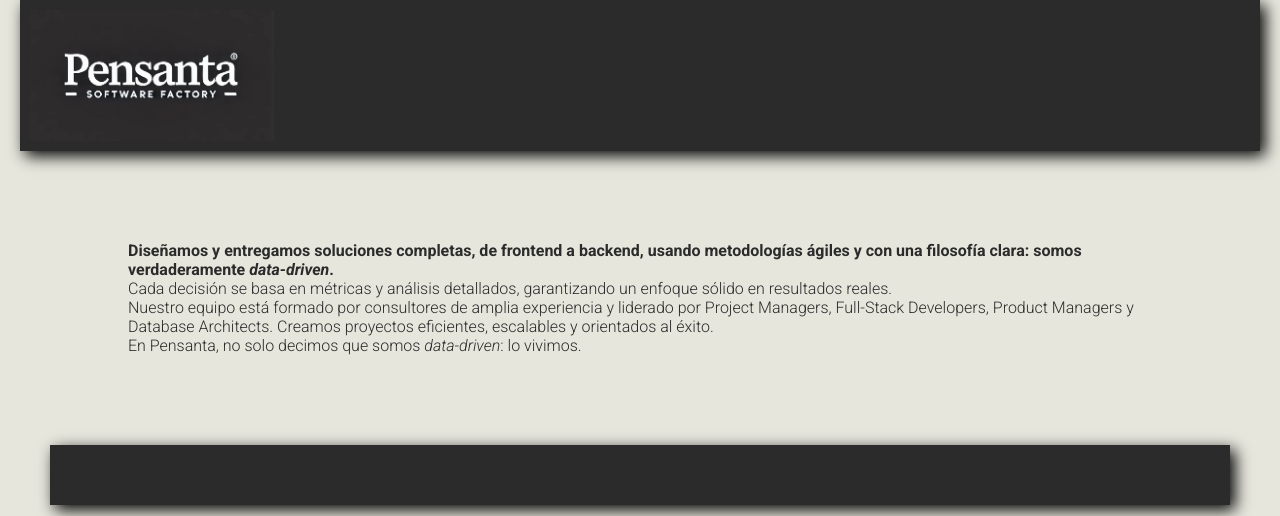
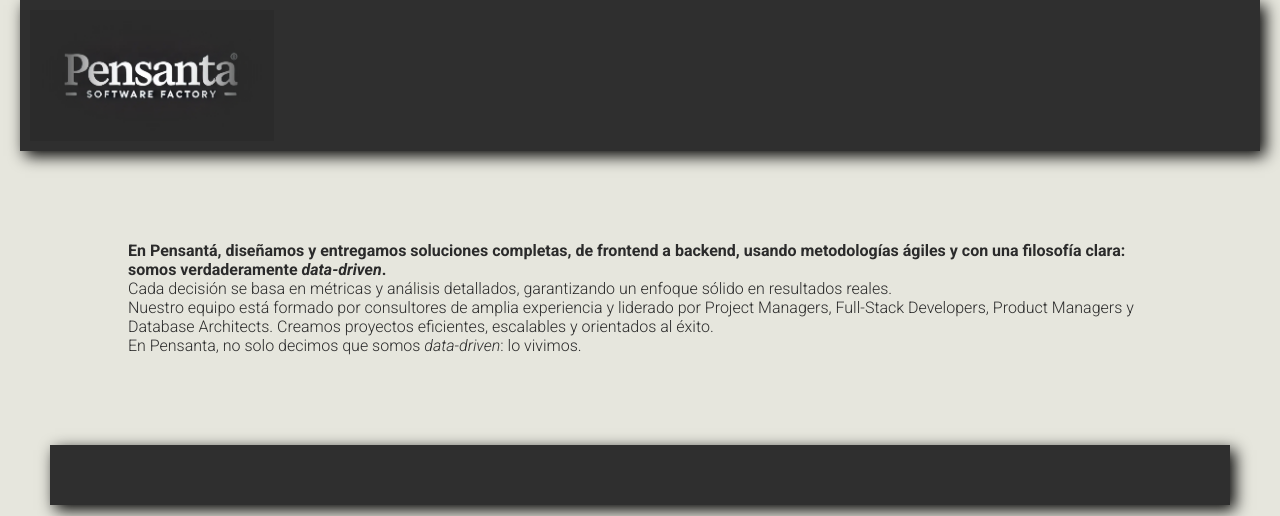
Before and after one commit to ElazarPimentel/pensanta.com, a PHP site: page / in a window 1280 px wide. Shown: the top 516 px of the page. Run offline with PHP 8.4, Linux system fonts and the light colour scheme.

Commit message:
Content: New text Added diacritics

```diff
--- a/css/main.css
+++ b/css/main.css
@@ -15,7 +15,7 @@ body {
 }
 
 header {
-    background-color: #2B2B2B;
+    background-color: #2F2F2F;
     color: #E6E6DD;
     margin: 0 20px;
     padding: 10px;
@@ -81,7 +81,7 @@ main .textos .boton {
 /*  estilos de section  */
 
 section {
-    background-color: #2B2B2B;
+    background-color: #2F2F2F;
     color: #E6E6DD;
     padding: 30px;
     margin: 0 50px;
@@ -91,6 +91,7 @@ section {
     justify-content: space-around;
     flex-wrap: wrap;
     box-shadow: 5px 5px 15px black;
+
 }
 
 nav ul li a {
@@ -111,11 +112,12 @@ section div img {
     width: 30%
 }
 
-section h3 {
+/* section h3 {
     margin: 10px;
-}
+} */
 
 footer {
     text-align: center;
     margin: 10px 0px;
+    /* box-shadow: 5px 5px 15px black; */
 }
--- a/index.html
+++ b/index.html
@@ -30,7 +30,7 @@
 
 <body>
     <header>
-        <img class="img" src="img/logo01.webp" alt="Logo de Pensanta - Soluciones Tecnológicas">
+        <img class="img" src="img/blur_edges.jpg" alt="Logo de Pensanta - Soluciones Tecnológicas">
         <!-- <nav>
             <ul>
                 <li><a href="#">Home</a></li>
@@ -42,7 +42,7 @@
 
     <main>
         <div class="textos">
-            <p><strong>Diseñamos y entregamos soluciones completas, de frontend a backend, usando metodologías ágiles y con una filosofía clara: somos verdaderamente <em>data-driven</em>.</strong></p>
+            <p><strong>En Pensantá, diseñamos y entregamos soluciones completas, de frontend a backend, usando metodologías ágiles y con una filosofía clara: somos verdaderamente <em>data-driven</em>.</strong></p>
             <p>Cada decisión se basa en métricas y análisis detallados, garantizando un enfoque sólido en resultados reales.</p>
             <p>Nuestro equipo está formado por consultores de amplia experiencia y liderado por Project Managers, Full-Stack Developers, Product Managers y Database Architects. Creamos proyectos eficientes, escalables y orientados al éxito.</p>
             <p>En Pensanta, no solo decimos que somos <em>data-driven</em>: lo vivimos.</p>
@@ -55,7 +55,13 @@
         </div> -->
     </main>
 
+
+
+
+
+
     <section>
+
         <!-- <div>
             <img src="img/archivo.png" alt="">
             <h3>Lorem</h3>
@@ -81,12 +87,9 @@
     </section>
 
 
-
-
-
-
     <footer>
         <h4> Todos los derechos reservados</h4>
+
     </footer>
 </body>
 
```
Also changed, not shown: img/blur_edges.jpg (added), img/logo01 (another copy).webp (added), 1 other file.
